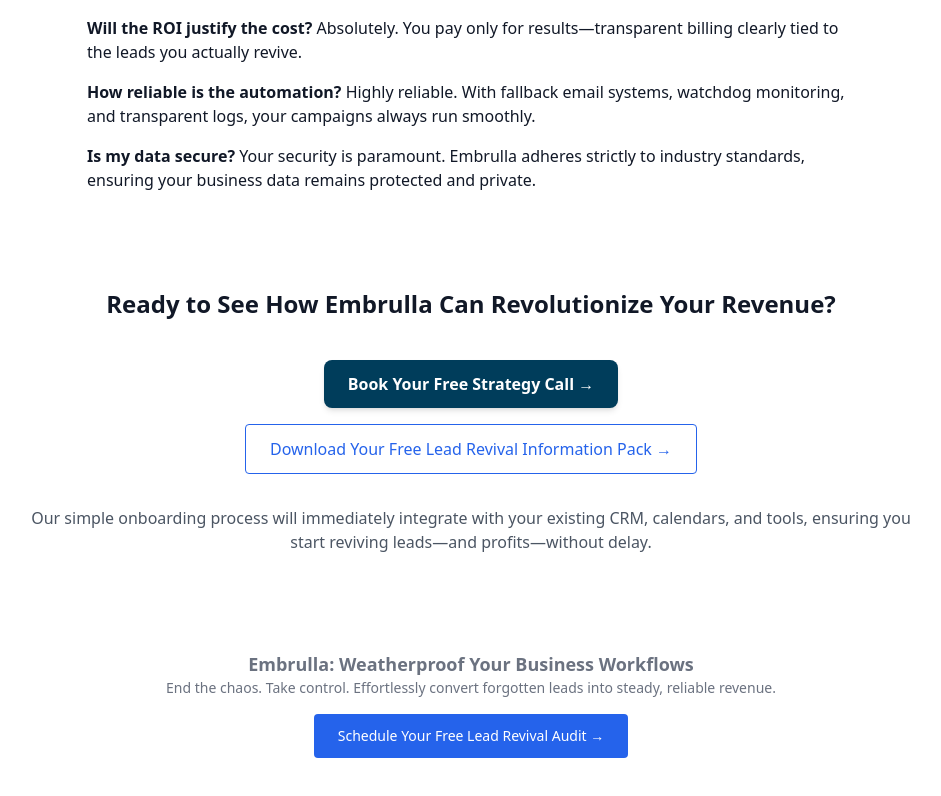
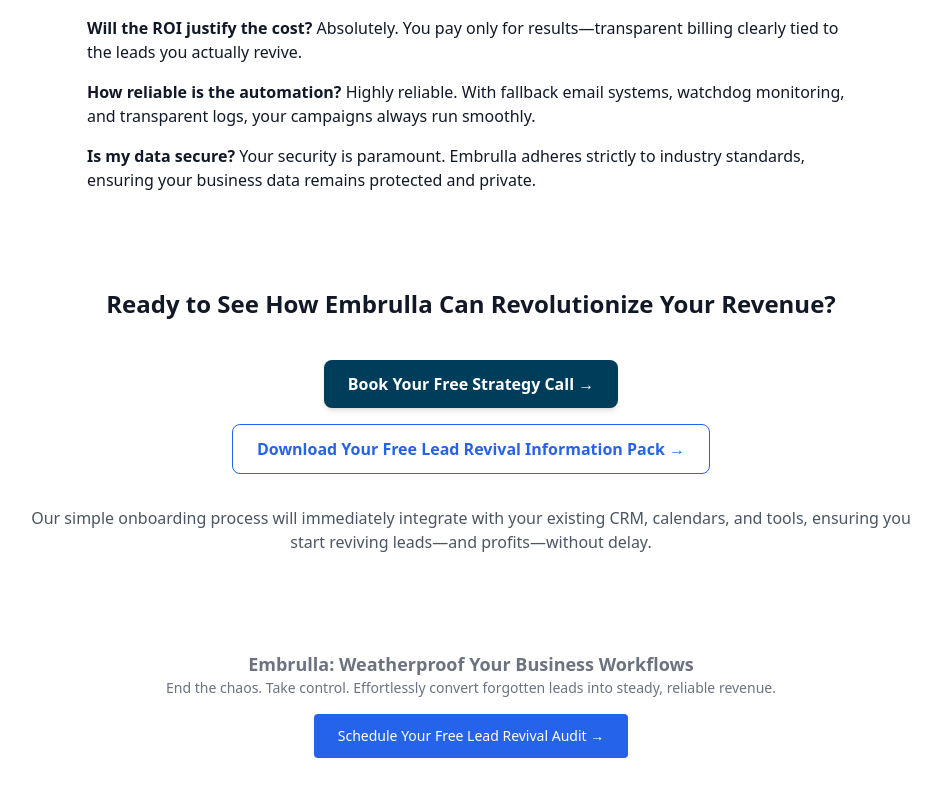
Before and after one commit to Tylersdoiron/v6, a React (Vite) app: page / in a window 1280 px wide. Shown: the part 2396-3192 px from the top of the page, without its empty margins (169-1110 px from the left). Built offline with nearby package versions, Linux system fonts and the light colour scheme.

Commit message:
Update EmbrullaLandingPage.tsx

```diff
--- a/src/EmbrullaLandingPage.tsx
+++ b/src/EmbrullaLandingPage.tsx
@@ -123,9 +123,14 @@
 </motion.a>
 
           <br />
-          <button className="mt-2 border border-blue-600 text-blue-600 px-6 py-3 rounded hover:bg-blue-50">
-            Download Your Free Lead Revival Information Pack →
-          </button>
+          <motion.button
+  className="mt-8 border border-blue-600 text-blue-600 px-6 py-3 rounded-lg hover:bg-blue-50 transition-all duration-300 font-semibold"
+  whileHover={{ scale: 1.05 }}
+  whileTap={{ scale: 0.97 }}
+>
+  Download Your Free Lead Revival Information Pack →
+</motion.button>
+
           <p className="text-gray-600 pt-4">
             Our simple onboarding process will immediately integrate with your existing CRM, calendars, and tools, ensuring you start reviving leads—and profits—without delay.
           </p>
```
